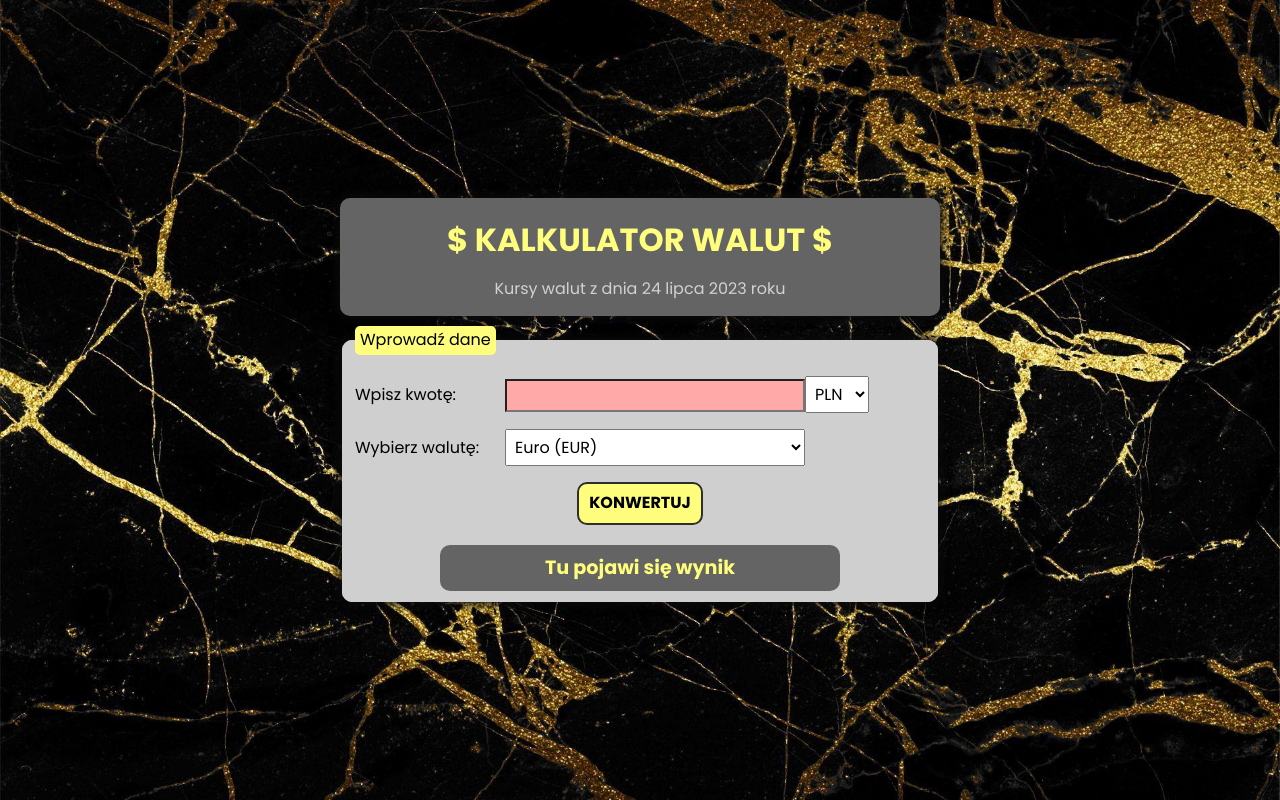
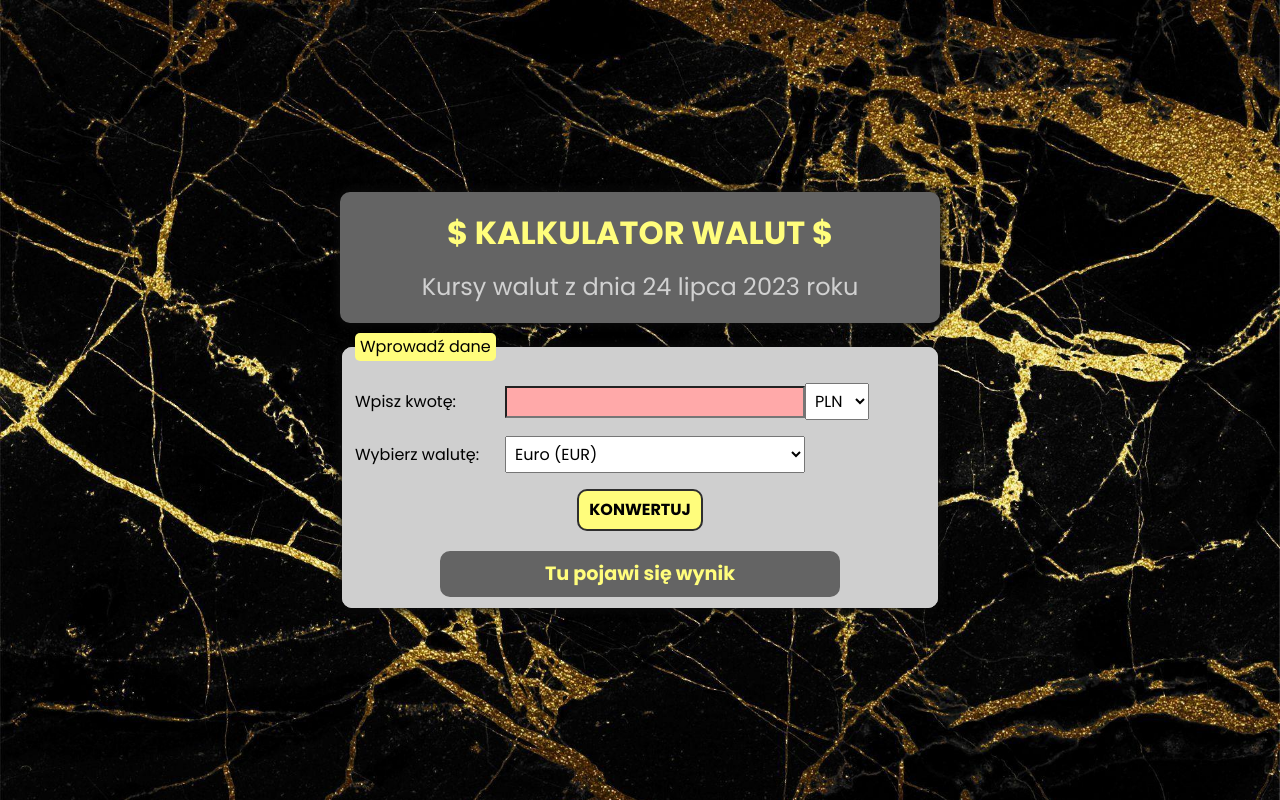
Before and after one commit to wojdaSoftware/currency-converter-react, a React (Create React App) app: page / in a window 1280 px wide. Built offline with nearby package versions, Linux system fonts and the light colour scheme.

Commit message:
removed parametrization from Header component

```diff
--- a/src/App.js
+++ b/src/App.js
@@ -5,10 +5,7 @@ import Container from "./Content";
 function App() {
   return (
     <Container>
-      <Header
-        title={"$ KALKULATOR WALUT $"}
-        subtitle={"Kursy walut z dnia 24 lipca 2023 roku"}
-      />
+      <Header />
       <Form />
     </Container>
   );
--- a/src/Header/index.js
+++ b/src/Header/index.js
@@ -1,9 +1,9 @@
 import './style.css';
 
-const Header = ({title, subtitle}) => (
+const Header = () => (
     <header className="header">
-        <h1 className="header__title">{title}</h1>
-        <p className="header__paragraph">{subtitle}</p>
+        <h1 className="header__title">$ KALKULATOR WALUT $</h1>
+        <h2 className="header__subtitle">Kursy walut z dnia 24 lipca 2023 roku</h2>
     </header>
 );
 
--- a/src/Header/style.css
+++ b/src/Header/style.css
@@ -10,6 +10,7 @@
     box-shadow: 0px 0px 10px 3px rgba(10, 10, 10, 1);
 }
 
-.header__paragraph {
+.header__subtitle {
     color: #d1d1d1;
+    font-weight: 400;
 }
```
